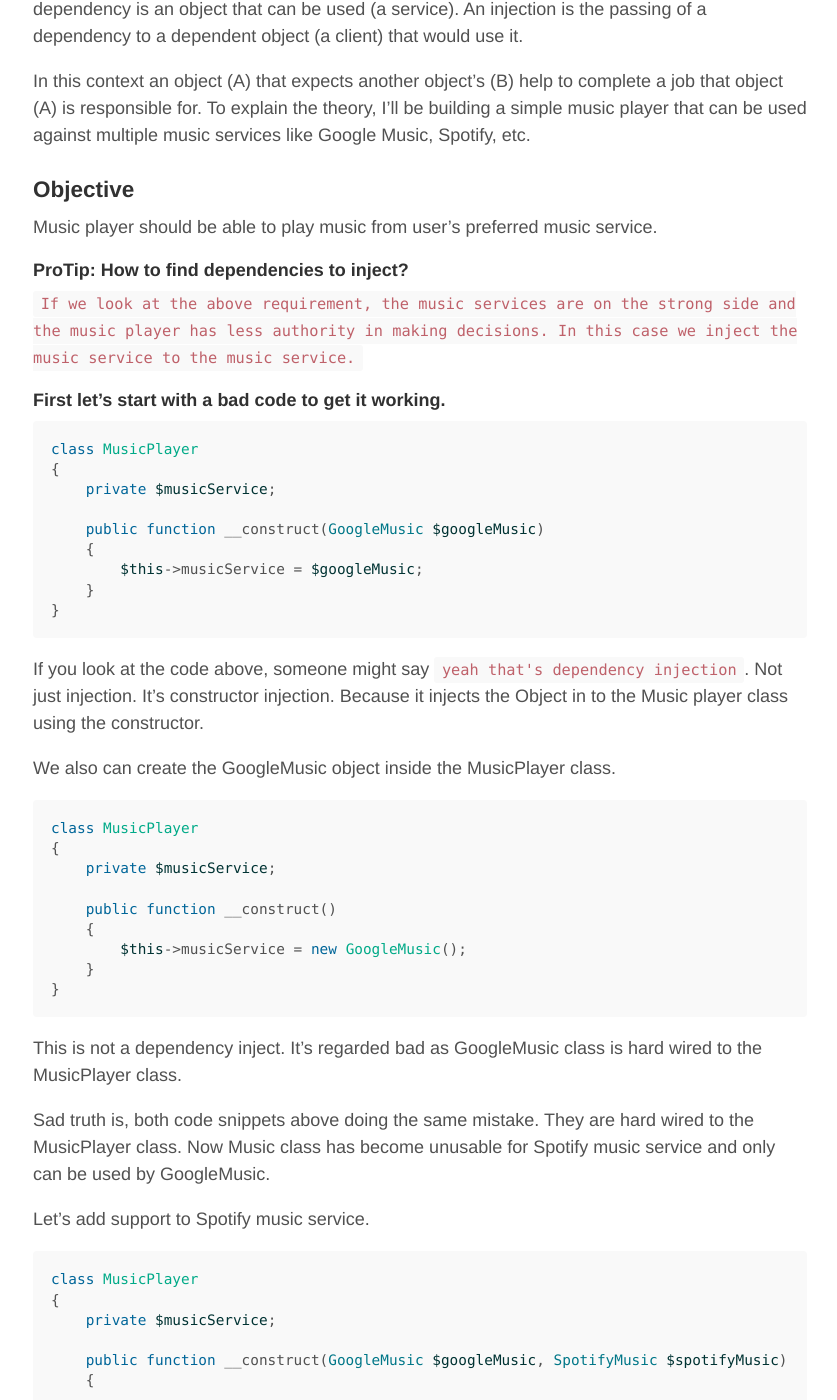
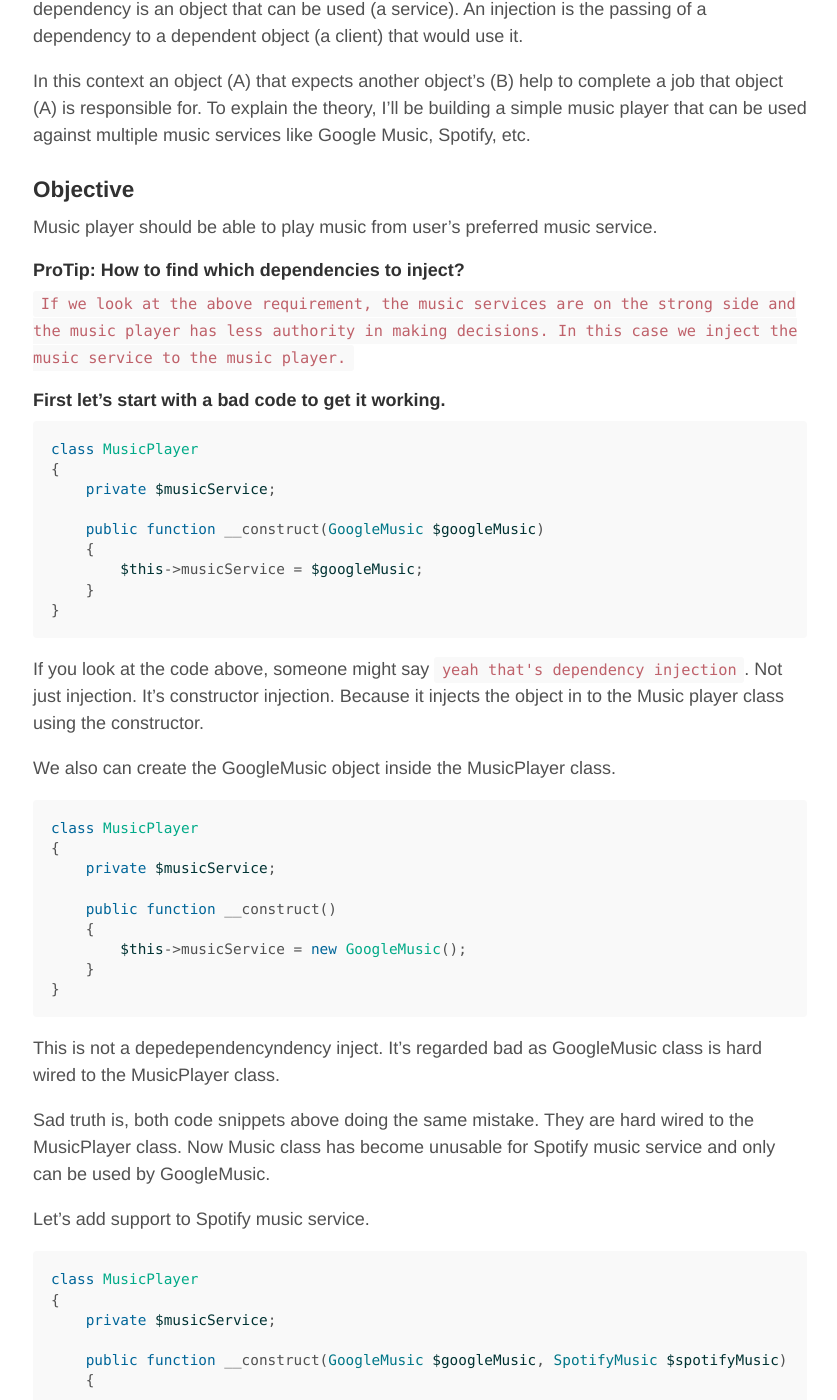
Before and after one commit to robpetreski/thilanga.github.io, a Jekyll site: the page built from _posts/2018-08-02-dependency-injection-with-php.md, in a window 1280 px wide and 1400 px high, scrolled down 557 px. Shown: the whole window, without its empty margins (220-1057 px from the left). Built offline with Jekyll 4.4.1, drawn with Linux system fonts in a browser that asks for light colours; comment, search, counter and statistics services are not loaded.

Commit message:
Update 2018-08-02-dependency-injection-with-php.md

````diff
--- a/_posts/2018-08-02-dependency-injection-with-php.md
+++ b/_posts/2018-08-02-dependency-injection-with-php.md
@@ -26,9 +26,9 @@
 ### Objective
 Music player should be able to play music from user's preferred music service.
 
-#### ProTip: How to find dependencies to inject?
+#### ProTip: How to find which dependencies to inject?
 `If we look at the above requirement, the music services are on the strong side and the music player has less authority in making decisions.
-In this case we inject the music service to the music service.`
+In this case we inject the music service to the music player.`
 
 #### First let's start with a bad code to get it working.
 
@@ -45,7 +45,7 @@
 ```
 
 If you look at the code above, someone might say `yeah that's dependency injection`. Not just injection.
-It's constructor injection. Because it injects the Object in to the Music player class using the constructor.
+It's constructor injection. Because it injects the object in to the Music player class using the constructor.
 
 We also can create the GoogleMusic object inside the MusicPlayer class.
 
@@ -60,7 +60,7 @@
     }
 }
 ```
-This is not a dependency inject. It's regarded bad as GoogleMusic class is hard wired to the MusicPlayer class.
+This is not a depedependencyndency inject. It's regarded bad as GoogleMusic class is hard wired to the MusicPlayer class.
 
 Sad truth is, both code snippets above doing the same mistake. They are hard wired to the MusicPlayer class.
 Now Music class has become unusable for Spotify music service and only can be used by GoogleMusic.
````
